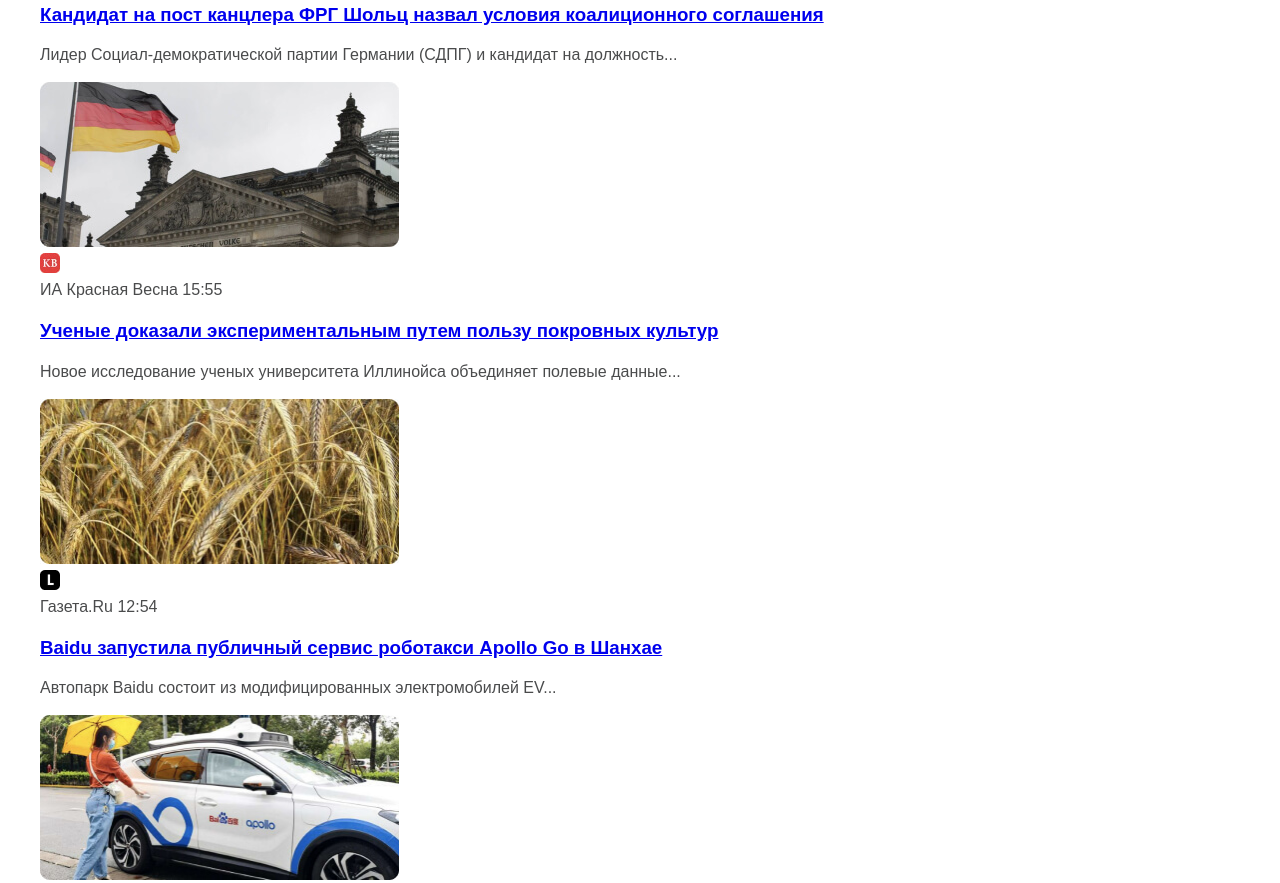
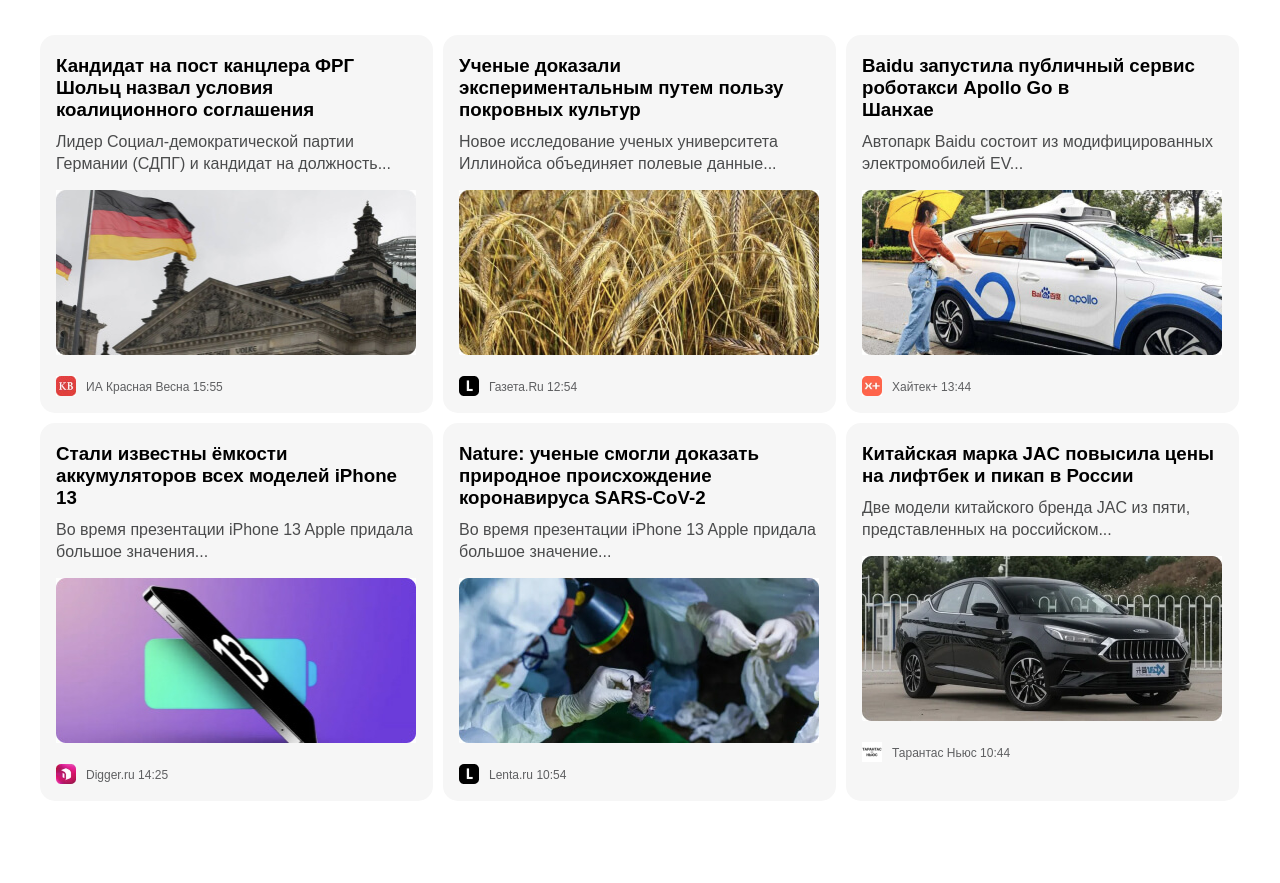
Before and after one commit to Muhammadmustafo882/Namanganliklar-24, a plain HTML site: page index.html in a window 1280 px wide. Shown: the part 460-1343 px from the top of the page. After the commit the page ends 1281 px from the top, so only its background shows below. Drawn offline with Linux system fonts and the light colour scheme.

Commit message:
Finikize html and css

```diff
--- a/css/style.css
+++ b/css/style.css
@@ -202,6 +202,70 @@ body{
     border-radius: 8px;
 }
 
+/* main content */
 .main-content{
     flex-grow: 1;
+    padding-top: 50px;
 }
+
+/* top-news */
+.top-news{
+    display: flex;
+}
+
+.news-grid{
+    display: flex;
+    flex-wrap: wrap;
+    margin-right: -10px;
+    margin-bottom: -10px;
+}
+
+.news-grid-item{
+    width: 393px;
+    margin-right: 10px;
+    margin-bottom: 10px;
+}
+
+.article-card{
+    border-radius: 15px;
+    background-color: #F6F6F6;
+    padding: 20px 16px 15px;
+}
+
+.news-grid-link{
+    color: #000;
+    text-decoration: none;
+}
+
+.article-card-title{
+    margin: 0;
+    padding: 0;
+    margin-bottom: 10px;
+}
+.article-card-text{
+    margin: 0;
+    padding: 0;
+    margin-bottom: 15px;
+    color: #4a4b4c;
+}
+
+.article-card-img{
+    width: 360px;
+    height: 165px;
+    margin-bottom: 15px;
+}
+
+.article-card-footer{
+    display: flex;
+}
+
+.article-source-icon{
+    width: 20px;
+    height: 20px;
+    margin-right: 10px;
+}
+
+.article-card-source-time{
+    color: #5E5F61;
+    font-size: 12px;
+}
--- a/index.html
+++ b/index.html
@@ -72,11 +72,12 @@
     <main class="main-content">
     <!-- <h1>Namanganliklar 24 - Yangiliklar sayti</h1> -->
         <div class="container">
-            <section class="news-section">
+            <section class="top-news">
                 <!-- <h2>Namanganliklar 24 - Yangiliklar sayti</h2> -->
                 <!-- article card item -->
-<article class="news-grid article-card">
-                    <a href="#">
+<div class="news-grid">
+    <article class="news-grid-item article-card">
+                        <a class="news-grid-link" href="#">
                             <h3 class="article-card-title">Кандидат на пост канцлера ФРГ Шольц назвал условия коалиционного соглашения</h3></a>
                             <p class="article-card-text">Лидер Социал-демократической партии Германии (СДПГ) и кандидат на должность...</p>
                             <img class="article-card-img" src="img/image 3-1.jpg" alt=" binoda hilpirab turgan germaniya bayrogi" width="359" height="165" srcset="img/image 3-1.jpg 1x, img/image 3@2x-1.jpg">
@@ -89,8 +90,8 @@
                                         </footer>
     </article>
 
-<article class="news-grid article-card">
-                                        <a href="#">
+    <article class="news-grid-item article-card">
+                                            <a class="news-grid-link" href="#">
                                                 <h3 class="article-card-title">Ученые доказали экспериментальным путем пользу покровных культур</h3></a>
                                                 <p class="article-card-text">Новое исследование ученых университета Иллинойса объединяет полевые данные... </p>
                                                 <img class="article-card-img" src="img/image 1-1.jpg" alt="" width="359" height="165" srcset="img/image 1-1.jpg 1x, img/image 1@2x-1.jpg">
@@ -103,9 +104,9 @@
                                         </footer>
     </article>
 
-    <article class="news-grid article-card">
-    <a href="#">
-    <h3 class="article-card-title">Baidu запустила публичный сервис роботакси Apollo Go в Шанхае</h3></a>
+        <article class="news-grid-item article-card">
+        <a class="news-grid-link" href="#">
+        <h3 class="article-card-title">Baidu запустила публичный сервис роботакси Apollo Go в<br> Шанхае</h3></a>
         <p class="article-card-text">Автопарк Baidu состоит из модифицированных электромобилей EV... </p>
         <img class="article-card-img" src="img/image 4-1.jpg" alt=" binoda hilpirab turgan germaniya bayrogi" width="359"      height="165" srcset="img/image 4-1.jpg 1x, img/image 4@2x-1.jpg">
         <footer class="article-card-footer">
@@ -117,8 +118,8 @@
         </footer>
     </article>
 
-<article class="news-grid article-card">
-    <a href="#">
+    <article class="news-grid-item article-card">
+        <a class="news-grid-link" href="#">
             <h3 class="article-card-title">Стали известны ёмкости аккумуляторов всех моделей iPhone 13</h3></a>
             <p class="article-card-text">Во время презентации iPhone 13 Apple придала большое значения...</p>
             <img class="article-card-img" src="img/image 3.jpg" alt=" binoda hilpirab turgan germaniya bayrogi" width="359" height="165" srcset="img/image 3.jpg 1x, img/image 3@2x.jpg">
@@ -131,8 +132,8 @@
                         </footer>
     </article>
 
-<article class="news-grid article-card">
-                        <a href="#">
+    <article class="news-grid-item article-card">
+                            <a class="news-grid-link" href="#">
                                 <h3 class="article-card-title">Nature: ученые смогли доказать природное происхождение коронавируса SARS-CoV-2</h3></a>
                                 <p class="article-card-text">Во время презентации iPhone 13 Apple придала большое значение...</p>
                                 <img class="article-card-img" src="img/image 1.jpg" alt=" binoda hilpirab turgan germaniya bayrogi" width="359" height="165" srcset="img/image 1.jpg 1x, img/image 1@2x.jpg">
@@ -145,8 +146,8 @@
                                             </footer>
     </article>
 
-<article class="news-grid article-card">
-    <a href="#">
+    <article class="news-grid-item article-card">
+        <a class="news-grid-link" href="#">
             <h3 class="article-card-title">Китайская марка JAC повысила цены на лифтбек и пикап в России</h3></a>
             <p class="article-card-text">Две модели китайского бренда JAC из пяти, представленных на российском...</p>
             <img class="article-card-img" src="img/image 4.jpg" alt=" binoda hilpirab turgan germaniya bayrogi" width="359" height="165" srcset="img/image 4.jpg 1x, img/image 4@2x.jpg">
@@ -158,6 +159,7 @@
                             </div>
                         </footer>
     </article>
+</div>
 
             </section>
         </div>
```
Lines whose indentation alone changed are shown as unchanged.
